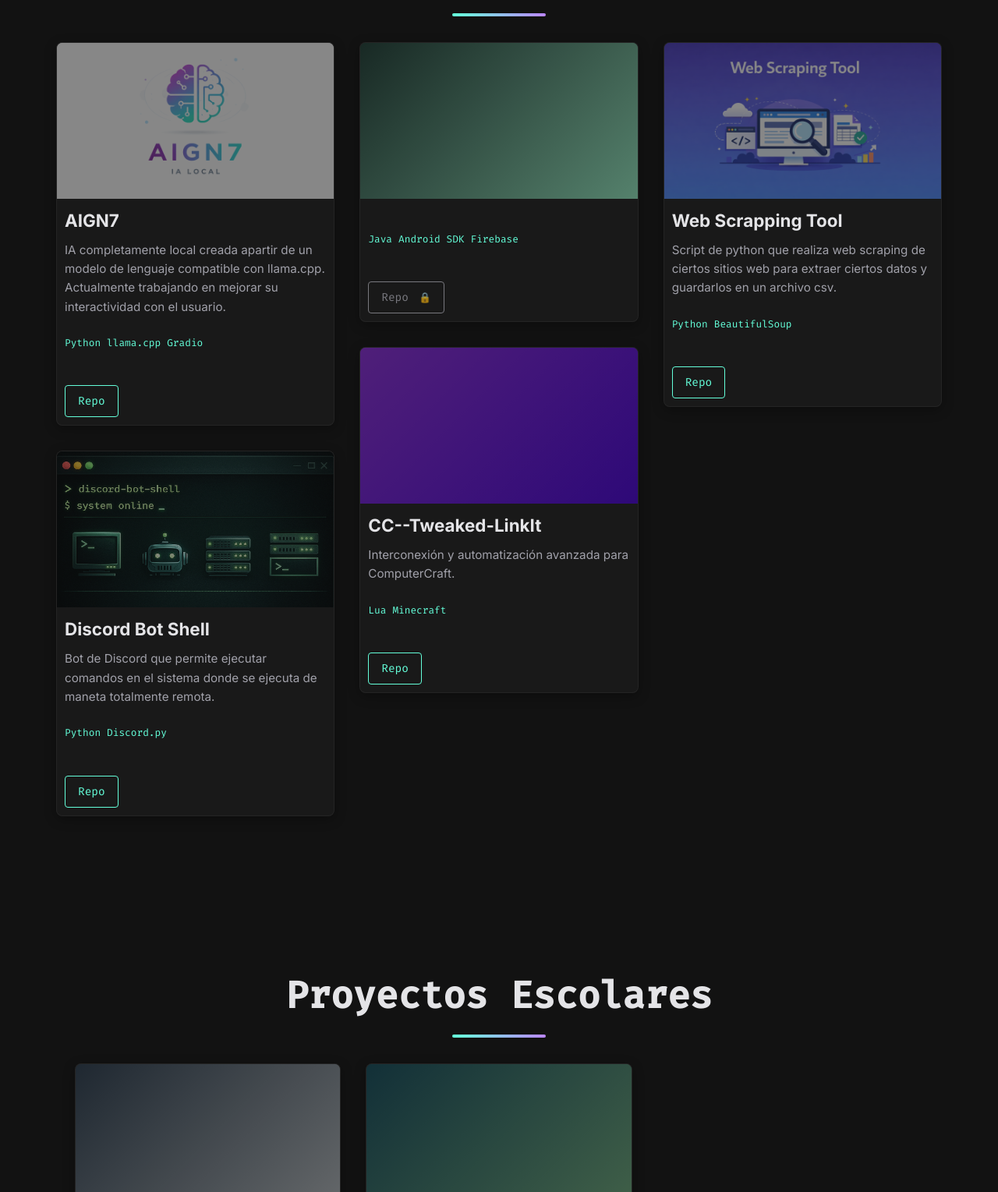
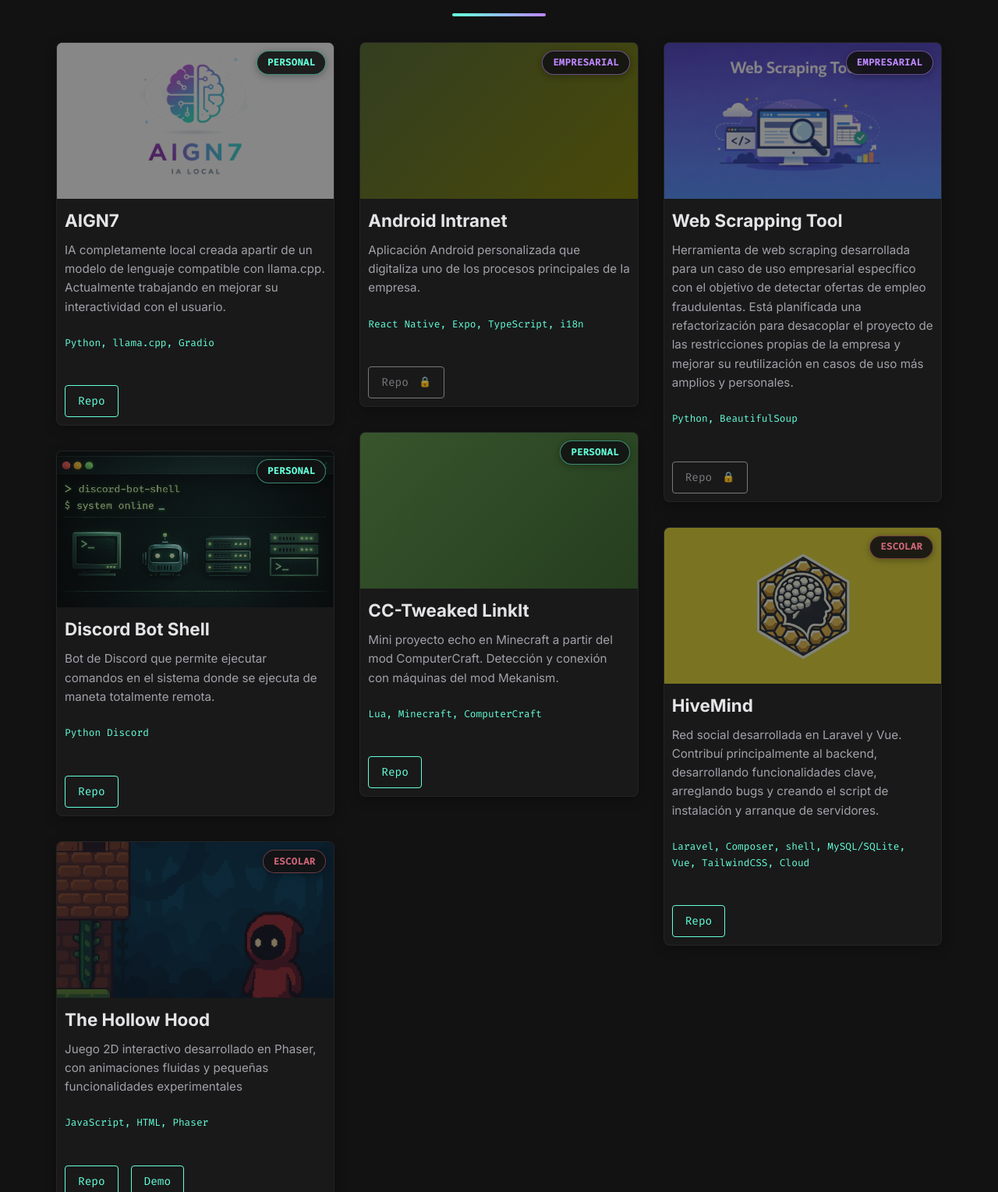
Before and after one commit to fuegon7/Portfolio, a plain HTML site: page projects.html in a window 1280 px wide. Shown: the part 191-1720 px from the top of the page at 78% size. Drawn offline with Linux system fonts and the light colour scheme.

Commit message:
Add project categories with new styling and translations, new project entries, and update project card layouts.

```diff
--- a/projects.html
+++ b/projects.html
@@ -48,18 +48,17 @@
     <section id="projects-page" style="padding-top: 120px; min-height: 100vh;">
         <h2 class="section-title" data-i18n="nav_projects">Proyectos</h2>
         <div class="masonry-grid">
-            <!-- Project 1: AIGN7 -->
+            <!-- Project: AIGN7 -->
             <div class="project-card">
                 <div class="project-image"
                     style="background-image: url('assets/images/AIGN7.webp'); background-size: cover; background-position: center;">
+                    <span class="project-category cat-personal" data-i18n="cat_personal"></span>
                 </div>
                 <div class="project-content">
                     <h3 data-i18n="proj_AIGN7"></h3>
                     <p data-i18n="desc_AIGN7"></p>
                     <div class="project-tags">
-                        <span>Python</span>
-                        <span>llama.cpp</span>
-                        <span>Gradio</span>
+                        <span>Python, llama.cpp, Gradio</span>
                     </div>
                 </div>
                 <div class="project-links">
@@ -67,16 +66,16 @@
                 </div>
             </div>
 
-            <!-- Project 2: android-intranet (PRIVATE) -->
+            <!-- Project: android-intranet (PRIVATE) -->
             <div class="project-card">
-                <div class="project-image" style="background: linear-gradient(135deg, #1f4037 0%, #99f2c8 100%);"></div>
+                <div class="project-image" style="background: linear-gradient(135deg, #556b2f 0%, #808000 100%);">
+                    <span class="project-category cat-business" data-i18n="cat_business"></span>
+                </div>
                 <div class="project-content">
                     <h3 data-i18n="proj_android_intranet"></h3>
                     <p data-i18n="desc_android_intranet"></p>
                     <div class="project-tags">
-                        <span>Java</span>
-                        <span>Android SDK</span>
-                        <span>Firebase</span>
+                        <span>React Native, Expo, TypeScript, i18n</span>
                     </div>
                 </div>
                 <div class="project-links">
@@ -84,33 +83,35 @@
                 </div>
             </div>
 
-            <!-- Project 3: web-scrapping-tool -->
+            <!-- Project: web-scrapping-tool -->
             <div class="project-card">
-                <div class="project-image" style="background-image: url('assets/images/WebScrapingTool.webp');"></div>
+                <div class="project-image" style="background-image: url('assets/images/WebScrapingTool.webp');">
+                    <span class="project-category cat-business" data-i18n="cat_business"></span>
+                </div>
                 <div class="project-content">
-                    <h3 data-i18n="proj_web"></h3>
-                    <p data-i18n="desc_web"></p>
+                    <h3 data-i18n="proj_web_scrapping"></h3>
+                    <p data-i18n="desc_web_scrapping"></p>
                     <div class="project-tags">
-                        <span>Python</span>
-                        <span>BeautifulSoup</span>
+                        <span>Python, BeautifulSoup</span>
                     </div>
                 </div>
                 <div class="project-links">
-                    <a href="https://github.com/fuegon7/web-scrapping-tool">Repo</a>
+                    <a href="#" class="private-repo">Repo</a>
                 </div>
             </div>
 
-            <!-- Project 4: DiscordBotShell -->
+            <!-- Project: DiscordBotShell -->
             <div class="project-card">
                 <div class="project-image"
                     style="background-image: url('assets/images/DiscordBotShell.webp'); background-size: cover; background-position: center;">
+                    <span class="project-category cat-personal" data-i18n="cat_personal"></span>
                 </div>
                 <div class="project-content">
                     <h3 data-i18n="proj_bot"></h3>
                     <p data-i18n="desc_bot"></p>
                     <div class="project-tags">
                         <span>Python</span>
-                        <span>Discord.py</span>
+                        <span>Discord</span>
                     </div>
                 </div>
                 <div class="project-links">
@@ -118,60 +119,58 @@
                 </div>
             </div>
 
-            <!-- Project 5: CC--Tweaked-LinkIt -->
+            <!-- Project: CC--Tweaked-LinkIt -->
             <div class="project-card">
-                <div class="project-image" style="background: linear-gradient(135deg, #8E2DE2 0%, #4A00E0 100%);"></div>
+                <div class="project-image" style="background: linear-gradient(135deg, #5d9948 0%, #386b2c 100%);">
+                    <span class="project-category cat-personal" data-i18n="cat_personal"></span>
+                </div>
                 <div class="project-content">
-                    <h3>CC--Tweaked-LinkIt</h3>
-                    <p>Interconexión y automatización avanzada para ComputerCraft.</p>
+                    <h3 data-i18n="proj_CC_Tweaked_LinkIt"></h3>
+                    <p data-i18n="desc_CC_Tweaked_LinkIt"></p>
                     <div class="project-tags">
-                        <span>Lua</span>
-                        <span>Minecraft</span>
+                        <span>Lua, Minecraft, ComputerCraft</span>
                     </div>
                 </div>
                 <div class="project-links">
                     <a href="https://github.com/fuegon7/CC--Tweaked-LinkIt">Repo</a>
                 </div>
             </div>
-        </div>
 
-        <section id="school-projects" style="margin-top: 6rem;">
-            <h2 class="section-title">Proyectos Escolares</h2>
-            <div class="masonry-grid">
+            <!-- Project: HiveMind -->
             <div class="project-card">
-                    <div class="project-image" style="background: linear-gradient(135deg, #2c3e50 0%, #bdc3c7 100%);">
+                <div class="project-image" style="background-image: url('assets/images/HiveMind.webp');">
+                    <span class="project-category cat-school" data-i18n="cat_school"></span>
                 </div>
                 <div class="project-content">
-                        <h3>Gestión de Biblioteca</h3>
-                        <p>Lorem ipsum dolor sit amet, consectetur adipiscing elit. Sed do eiusmod tempor incididunt ut
-                            labore.</p>
+                    <h3 data-i18n="proj_HiveMind"></h3>
+                    <p data-i18n="desc_HiveMind"></p>
                     <div class="project-tags">
-                            <span>Java</span>
-                            <span>MySQL</span>
+                        <span>Laravel, Composer, shell, MySQL/SQLite, Vue, TailwindCSS, Cloud</span>
                     </div>
                 </div>
                 <div class="project-links">
-                        <a href="#">Repo</a>
+                    <a href="https://github.com/gerardmoreno123/p2-g6-hivemind-app-deploy">Repo</a>
                 </div>
             </div>
+
+            <!-- Project: The Hollow Hood -->
             <div class="project-card">
-                    <div class="project-image" style="background: linear-gradient(135deg, #134e5e 0%, #71b280 100%);">
+                <div class="project-image" style="background-image: url('assets/images/HollowHood.webp');">
+                    <span class="project-category cat-school" data-i18n="cat_school"></span>
                 </div>
                 <div class="project-content">
-                        <h3>Sistema de Reservas</h3>
-                        <p>Ut enim ad minim veniam, quis nostrud exercitation ullamco laboris nisi ut aliquip ex ea
-                            commodo consequat.</p>
+                    <h3 data-i18n="proj_HollowHood"></h3>
+                    <p data-i18n="desc_HollowHood"></p>
                     <div class="project-tags">
-                            <span>PHP</span>
-                            <span>HTML/CSS</span>
+                        <span>JavaScript, HTML, Phaser </span>
                     </div>
                 </div>
                 <div class="project-links">
-                        <a href="#">Repo</a>
+                    <a href="https://github.com/gerardmoreno123/MP08-UF3-Phaser">Repo</a>
+                    <a href="https://gerardmoreno123.github.io/MP08-UF3-Phaser/">Demo</a>
                 </div>
             </div>
         </div>
-        </section>
 
         <div style="text-align: center; margin: 4rem 0;">
             <a href="index.html" class="cta-button" data-i18n="nav_home">Inicio</a>
@@ -187,6 +186,7 @@
                 <a href="index.html#about" data-i18n="nav_about"></a>
                 <a href="index.html#skills" data-i18n="nav_skills"></a>
                 <a href="index.html#projects" data-i18n="nav_projects"></a>
+                <a href="projects.html" data-i18n="nav_all_projects"></a>
                 <a href="index.html#contact" data-i18n="nav_contact"></a>
             </div>
             <div class="footer-copyright">
--- a/styles.css
+++ b/styles.css
@@ -602,6 +602,40 @@ section {
     background-size: cover;
     background-position: center;
     flex-shrink: 0;
+}
+
+.project-category {
+    position: absolute;
+    top: 10px;
+    right: 10px;
+    padding: 0.3rem 0.8rem;
+    border-radius: 20px;
+    font-size: 0.75rem;
+    font-weight: 600;
+    font-family: 'Fira Code', monospace;
+    z-index: 2;
+    text-transform: uppercase;
+    letter-spacing: 0.5px;
+    backdrop-filter: blur(4px);
+    box-shadow: 0 2px 10px rgba(0, 0, 0, 0.3);
+}
+
+.cat-personal {
+    background: rgba(18, 18, 18, 0.9);
+    color: var(--primary-cyan);
+    border: 1px solid rgba(100, 255, 218, 0.5);
+}
+
+.cat-business {
+    background: rgba(18, 18, 18, 0.9);
+    color: var(--secondary-purple);
+    border: 1px solid rgba(187, 134, 252, 0.5);
+}
+
+.cat-school {
+    background: rgba(18, 18, 18, 0.9);
+    color: var(--accent-pink);
+    border: 1px solid rgba(207, 102, 121, 0.5);
 }
 
 .project-image::after {
@@ -1235,3 +1269,10 @@ footer {
     content: '✓';
     font-weight: bold;
 }
+
+/* Specific layout for project cards on the main page to align buttons at the bottom */
+#projects .project-card {
+    display: flex;
+    flex-direction: column;
+    height: 100%;
+}
--- a/translations.js
+++ b/translations.js
@@ -30,8 +30,16 @@ const translations = {
         desc_AIGN7: "IA completamente local creada apartir de un modelo de lenguaje compatible con llama.cpp. Actualmente trabajando en mejorar su interactividad con el usuario.",
         proj_bot: "Discord Bot Shell",
         desc_bot: "Bot de Discord que permite ejecutar comandos en el sistema donde se ejecuta de maneta totalmente remota.",
-        proj_web: "Web Scrapping Tool",
-        desc_web: "Script de python que realiza web scraping de ciertos sitios web para extraer ciertos datos y guardarlos en un archivo csv.",
+        proj_web_scrapping: "Web Scrapping Tool",
+        desc_web_scrapping: "Herramienta de web scraping desarrollada para un caso de uso empresarial específico con el objetivo de detectar ofertas de empleo fraudulentas.\nEstá planificada una refactorización para desacoplar el proyecto de las restricciones propias de la empresa y mejorar su reutilización en casos de uso más amplios y personales.",
+        proj_CC_Tweaked_LinkIt: "CC-Tweaked LinkIt",
+        desc_CC_Tweaked_LinkIt: "Mini proyecto echo en Minecraft a partir del mod ComputerCraft. Detección y conexión con máquinas del mod Mekanism.",
+        proj_android_intranet: "Android Intranet",
+        desc_android_intranet: "Aplicación Android personalizada que digitaliza uno de los procesos principales de la empresa.",
+        proj_HiveMind: "HiveMind",
+        desc_HiveMind: "Red social desarrollada en Laravel y Vue. Contribuí principalmente al backend, desarrollando funcionalidades clave, arreglando bugs y creando el script de instalación y arranque de servidores. ",
+        proj_HollowHood: "The Hollow Hood",
+        desc_HollowHood: "Juego 2D interactivo desarrollado en Phaser, con animaciones fluidas y pequeñas funcionalidades experimentales",
         contact_title: "Establecer Conexión",
         contact_subtitle: "¿Listo para colaborar?",
         contact_text: "Estoy disponible para proyectos freelance y oportunidades full-time. Envíame un mensaje y te responderé lo antes posible.",
@@ -40,11 +48,13 @@ const translations = {
         email: "Email",
         message: "Mensaje",
         btn_email: "Enviar Email",
-
         toast_email_copied: "¡Correo electrónico copiado al portapapeles!",
         footer_rights: "Todos los derechos reservados.",
         btn_show_more: "Mostrar más proyectos",
-        nav_all_projects: "Todos los proyectos"
+        nav_all_projects: "Todos los proyectos",
+        cat_personal: "Personal",
+        cat_business: "Empresarial",
+        cat_school: "Escolar"
     },
     en: {
         nav_home: "Home",
@@ -65,7 +75,6 @@ const translations = {
         about_p3: "Besides technology, I am interested in philosophy, speleology, cycling, and working on several projects, which stimulates my creativity and curiosity, keeping me motivated to continue growing.",
         exp_years: "Years of Experience",
         exp_projects: "Projects Completed",
-
         exp_motivation: "Motivation",
         skills_title: "Initial Abilities",
         skill_cloud: "Basic Cloud",
@@ -78,8 +87,16 @@ const translations = {
         desc_AIGN7: "Local AI created from a language model compatible with llama.cpp. Currently working on improving user interaction.",
         proj_bot: "Discord Bot Shell",
         desc_bot: "Discord bot that allows executing commands on the system where it is running remotely.",
-        proj_web: "Web Scrapping Tool",
-        desc_web: "Python script that scrapes certain websites to extract data and save it in a csv file.",
+        proj_web_scrapping: "Web Scrapping Tool",
+        desc_web_scrapping: "Custom web scraping tool developed for a specific business use case to detect fraudulent job listings.\nA planned refactor will decouple the project from company-specific constraints and improve reusability for broader, personal use cases.",
+        proj_CC_Tweaked_LinkIt: "CC-Tweaked LinkIt",
+        desc_CC_Tweaked_LinkIt: "Mini project made in Minecraft from the mod ComputerCraft. Detection and connection with machines from the mod Mekanism.",
+        proj_android_intranet: "Android Intranet",
+        desc_android_intranet: "Custom Android application that digitalizes one of the main processes of the company.",
+        proj_HiveMind: "HiveMind",
+        desc_HiveMind: "Social network developed with Laravel and Vue. Mainly contributed to the backend, developing key features, fixing bugs and creating the server installation and startup scripts.",
+        proj_HollowHood: "The Hollow Hood",
+        desc_HollowHood: "Interactive 2D game developed with Phaser, featuring smooth animations and experimental features.",
         contact_title: "Establish Connection",
         contact_subtitle: "Ready to collaborate?",
         contact_text: "I am available for freelance projects and full-time opportunities. Send me a message and I will reply as soon as possible.",
@@ -88,10 +105,12 @@ const translations = {
         email: "Email",
         message: "Message",
         btn_email: "Send Email",
-
         toast_email_copied: "Email copied to clipboard!",
         footer_rights: "All rights reserved.",
         btn_show_more: "Show more projects",
-        nav_all_projects: "All Projects"
+        nav_all_projects: "All Projects",
+        cat_personal: "Personal",
+        cat_business: "Business",
+        cat_school: "School"
     }
 };
```
Also changed, not shown: index.html (+13 -6 lines), assets/images/HiveMind.webp (added), assets/images/HollowHood.webp (added). Lines whose indentation alone changed are shown as unchanged.
